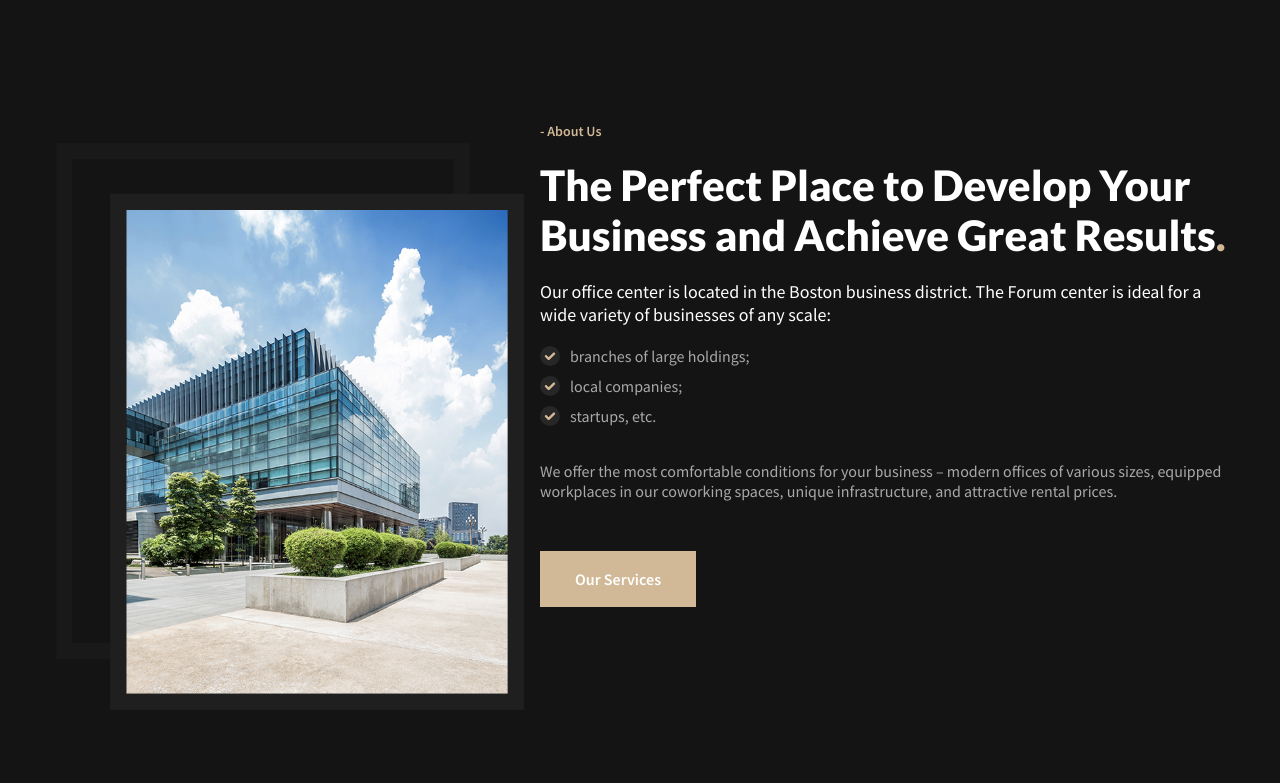
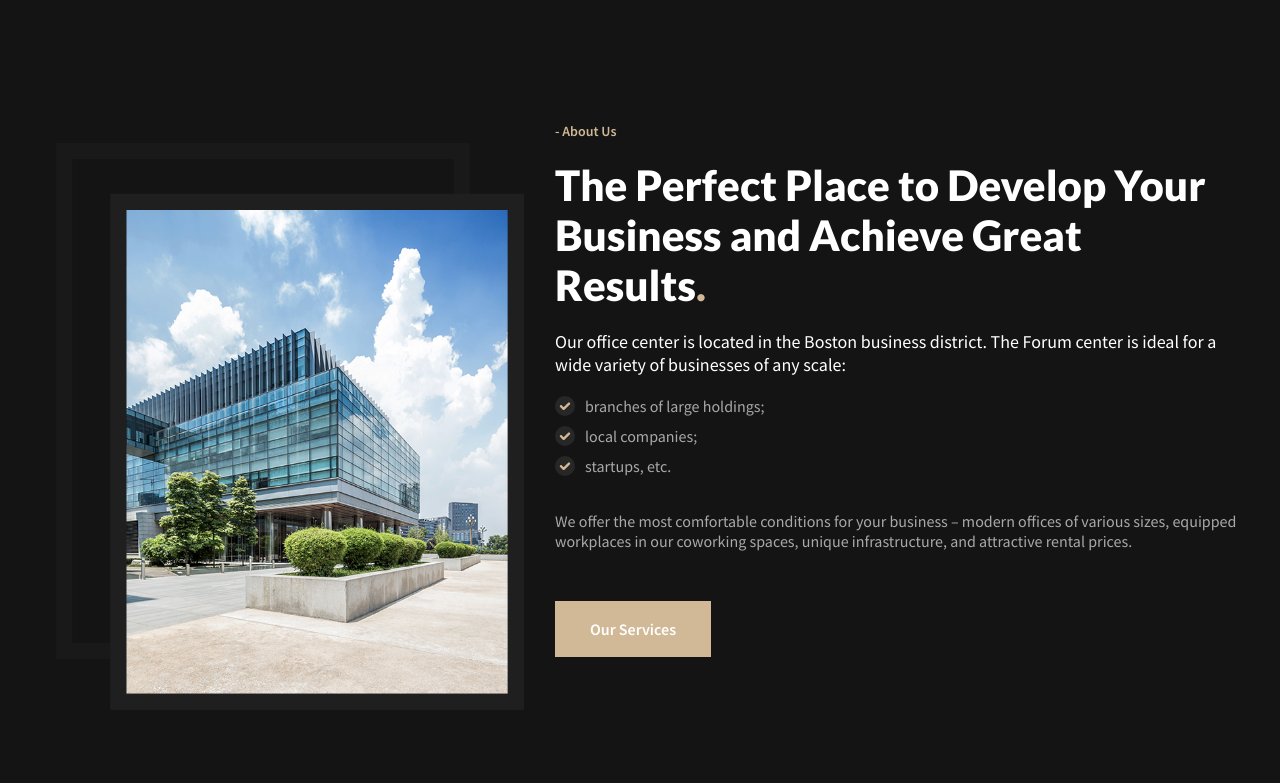
Before and after one commit to flusnuk/main-site-BS, a plain HTML site: page index.html in a window 1280 px wide. Shown: the part 1477-2260 px from the top of the page. Drawn offline with Linux system fonts and the light colour scheme.

Commit message:
Last Version v3

```diff
--- a/css/common.css
+++ b/css/common.css
@@ -51,3 +51,7 @@ a {
 li{
     list-style: none;
 }
+
+.about_us-text, .welcome, .neighbours, .why, .section-pricing, .work-meet-enjoy, .awards, .contact__slider, .contact-main-section-v2{
+    padding-left: 15px;
+}
```
